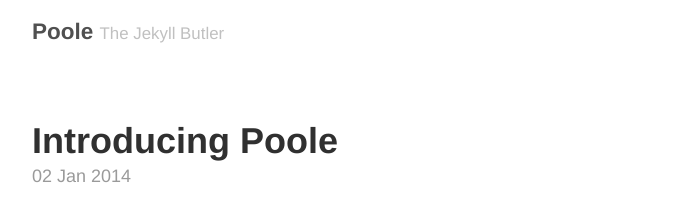
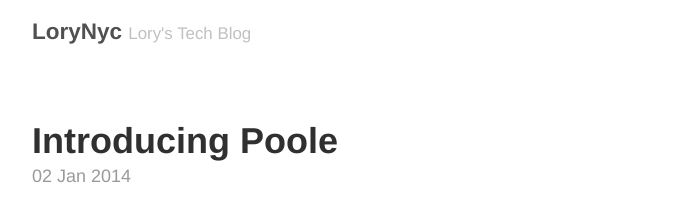
Before and after one commit to loryfelnunez/loryn808.github.io, a Jekyll site: the page built from index.html, in a window 1280 px wide. Shown: the top 212 px of the page, without its empty margins (293-985 px from the left). Built offline with Jekyll 4.4.1, drawn with Linux system fonts in a browser that asks for light colours; the list of posts is cut into pages by our own code.

Commit message:
Update _config.yml

```diff
--- a/_config.yml
+++ b/_config.yml
@@ -5,8 +5,8 @@ permalink:           pretty
 relative_permalinks: true
 
 # Setup
-title:               Poole
-tagline:             The Jekyll Butler
+title:               LoryNyc
+tagline:             Lory's Tech Blog
 url:                 http://getpoole.com
 paginate:            1
 baseurl:             ""
```
